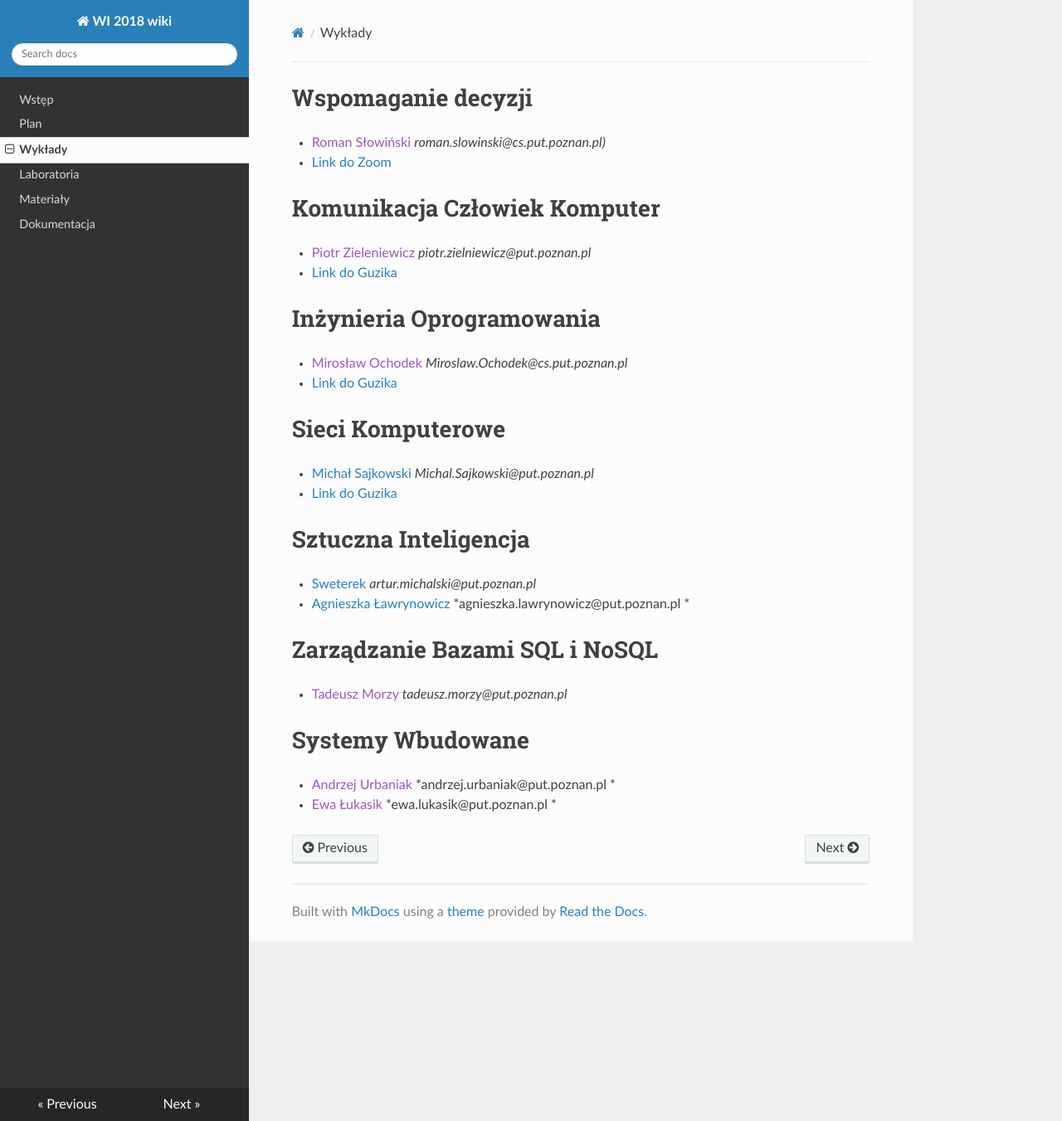
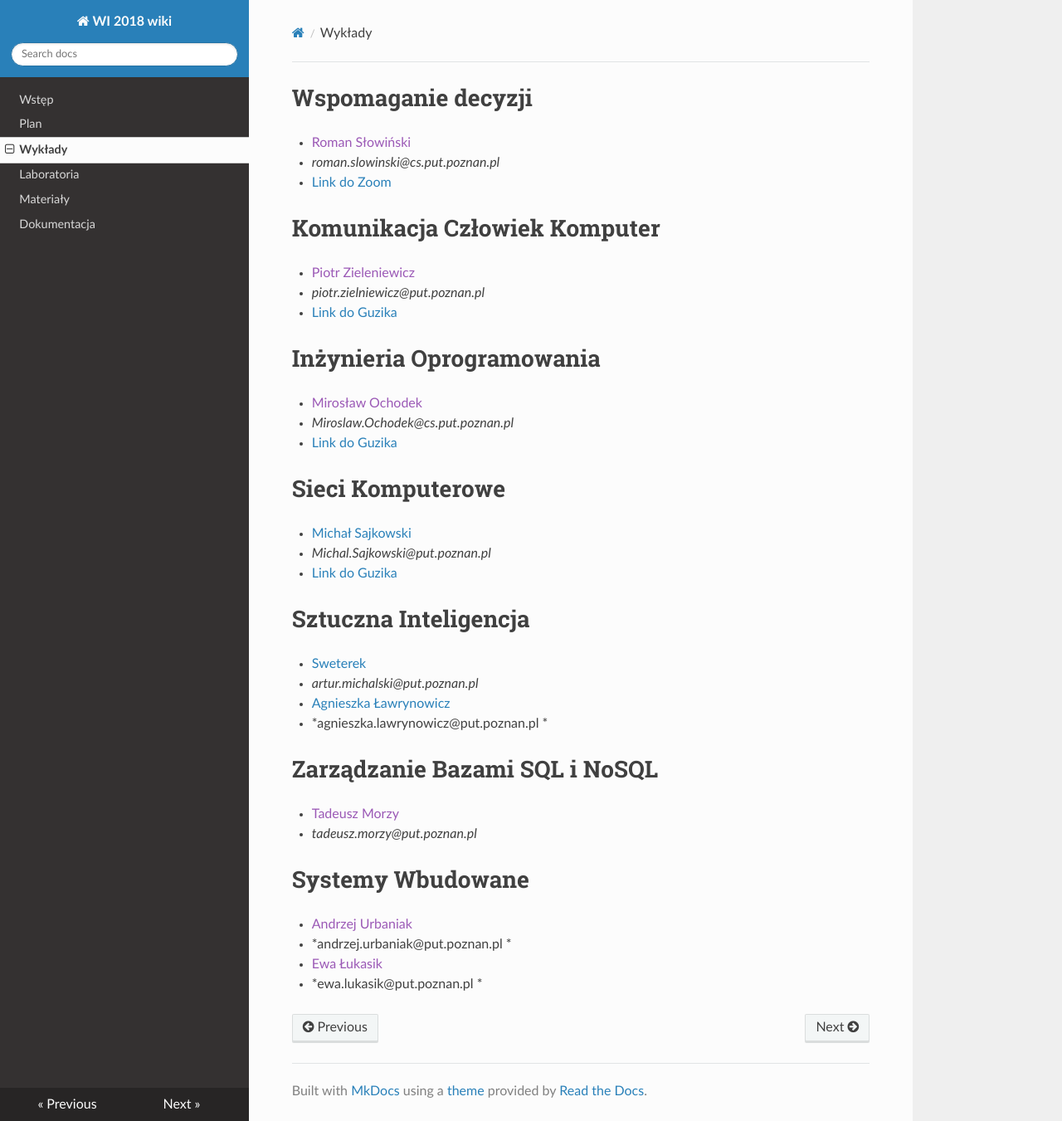
Before and after one commit to PUT-WI-18/wi18-wiki-sem5, an MkDocs documentation site: the page built from docs/wyklady.md, in a window 1280 px wide and 1351 px high. Shown: the whole window at 83% size. Built offline with MkDocs 1.6.1, drawn with Linux system fonts in a browser that asks for light colours; nearby versions of some CDN libraries.

```diff
--- a/docs/wyklady.md
+++ b/docs/wyklady.md
@@ -1,24 +1,33 @@
 # Wspomaganie decyzji
-- [Roman Słowiński]() *roman.slowinski@cs.put.poznan.pl)*
+- [Roman Słowiński]()
+   - *roman.slowinski@cs.put.poznan.pl*
    - [Link do Zoom](https://us02web.zoom.us/j/85460484417?pwd=NXpuckN3cFRKU1lwa1VLc0VoS09yQT09&uname=Piotr%20Tylczy%C5%84ski)
 # Komunikacja Człowiek Komputer
-- [Piotr Zieleniewicz]() *piotr.zielniewicz@put.poznan.pl*
+- [Piotr Zieleniewicz]()
+   - *piotr.zielniewicz@put.poznan.pl*
    - [Link do Guzika](https://ekursy.put.poznan.pl/mod/bigbluebuttonbn/view.php?id=240728)
 # Inżynieria Oprogramowania
-- [Mirosław Ochodek]() *Miroslaw.Ochodek@cs.put.poznan.pl*
+- [Mirosław Ochodek]()
+   - *Miroslaw.Ochodek@cs.put.poznan.pl*
    - [Link do Guzika](https://ekursy.put.poznan.pl/mod/bigbluebuttonbn/view.php?id=470657)
 
 # Sieci Komputerowe
-- [Michał Sajkowski](https://www.cs.put.poznan.pl/msajkowski/for-students/)  *Michal.Sajkowski@put.poznan.pl*
+- [Michał Sajkowski](https://www.cs.put.poznan.pl/msajkowski/for-students/)
+   - *Michal.Sajkowski@put.poznan.pl*
    - [Link do Guzika](https://moodle.put.poznan.pl/course/view.php?id=4944)
 
 # Sztuczna Inteligencja
-- [Sweterek](http://www.cs.put.poznan.pl/amichalski/si.dzienne/index.html) *artur.michalski@put.poznan.pl*
-- [Agnieszka Ławrynowicz](http://www.cs.put.poznan.pl/si/) *agnieszka.lawrynowicz@put.poznan.pl *
+- [Sweterek](http://www.cs.put.poznan.pl/amichalski/si.dzienne/index.html)
+   - *artur.michalski@put.poznan.pl*
+- [Agnieszka Ławrynowicz](http://www.cs.put.poznan.pl/si/)
+   - *agnieszka.lawrynowicz@put.poznan.pl *
 
 # Zarządzanie Bazami SQL i NoSQL
-- [Tadeusz Morzy]() *tadeusz.morzy@put.poznan.pl*
+- [Tadeusz Morzy]()
+   - *tadeusz.morzy@put.poznan.pl*
 
 # Systemy Wbudowane
-- [Andrzej Urbaniak]() *andrzej.urbaniak@put.poznan.pl *
-- [Ewa Łukasik]() *ewa.lukasik@put.poznan.pl *
+- [Andrzej Urbaniak]()
+   - *andrzej.urbaniak@put.poznan.pl *
+- [Ewa Łukasik]()
+   - *ewa.lukasik@put.poznan.pl *
```
